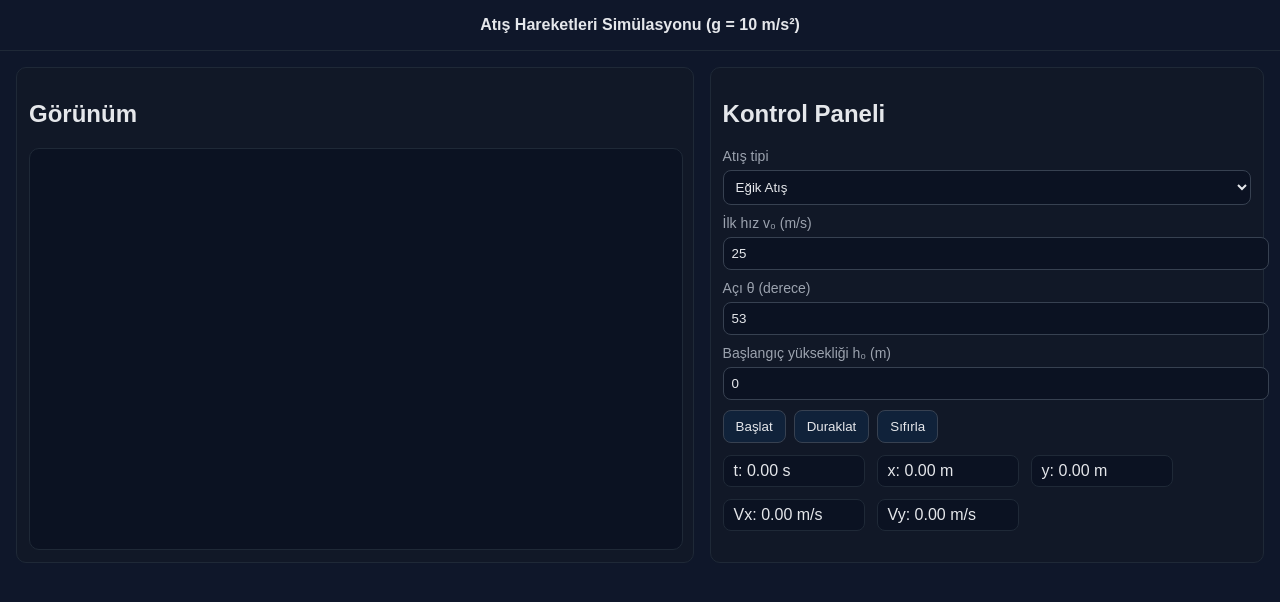
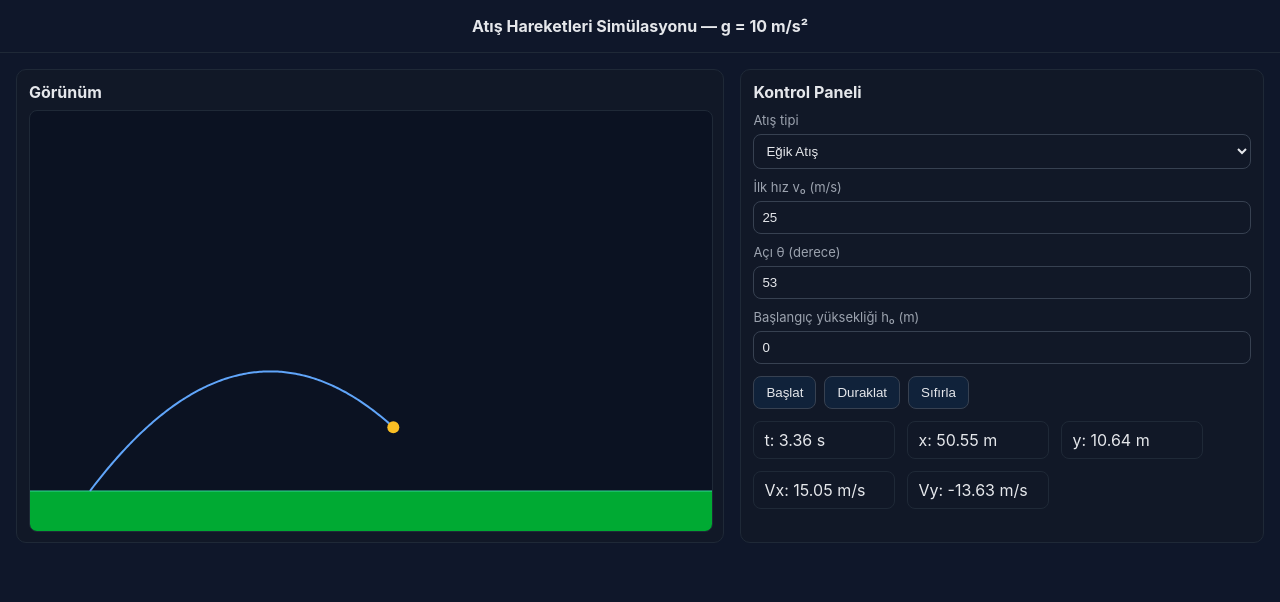
Before and after one commit to egm1141/denemeli, a plain HTML site: page index.html in a window 1280 px wide. Both pictures are taken after a click on the button "Başlat". Drawn offline with Linux system fonts and the light colour scheme.

Commit message:
Update index.html

```diff
--- a/index.html
+++ b/index.html
@@ -1,58 +1,77 @@
 <!DOCTYPE html>
 <html lang="tr">
 <head>
-  <meta charset="UTF-8">
-  <title>Atış Hareketleri Simülasyonu (g=10)</title>
-  <meta name="viewport" content="width=device-width, initial-scale=1" />
+  <meta charset="utf-8" />
+  <meta name="viewport" content="width=device-width,initial-scale=1" />
+  <title>Atış Hareketleri Simülasyonu (g = 10)</title>
   <style>
-    body{margin:0; background:#0f172a; color:#e5e7eb; font-family:Arial, sans-serif;}
-    header{padding:16px; text-align:center; font-weight:bold; border-bottom:1px solid #1f2937;}
-    .wrap{display:grid; grid-template-columns:1.1fr 0.9fr; gap:16px; padding:16px;}
-    .card{background:#111827; border:1px solid #1f2937; border-radius:10px; padding:12px;}
-    canvas{display:block; width:100%; height:400px; background:#0b1222; border:1px solid #1f2937; border-radius:10px;}
-    label{display:block; margin:10px 0 6px; color:#9ca3af; font-size:14px;}
-    input,select{width:100%; padding:8px; border-radius:8px; border:1px solid #374151; background:#0b1222; color:#e5e7eb;}
+    :root{
+      --bg:#0f172a; --card:#111827; --border:#1f2937; --ink:#e5e7eb; --muted:#9ca3af;
+      --canvas:#0b1222; --ground:#0a3; --groundLine:#34d399; --accent:#60a5fa; --ball:#fbbf24;
+    }
+    html,body{height:100%; margin:0; background:var(--bg); color:var(--ink); font-family:Inter, Arial, sans-serif;}
+    header{padding:16px; text-align:center; font-weight:700; border-bottom:1px solid var(--border);}
+    .wrap{display:grid; grid-template-columns:1.15fr 0.85fr; gap:16px; padding:16px; box-sizing:border-box;}
+    .card{background:var(--card); border:1px solid var(--border); border-radius:10px; padding:12px; box-sizing:border-box;}
+    h2{margin:0 0 8px 0; font-size:16px;}
+    /* Canvas container ensures canvas has CSS size while JS sets pixel size */
+    .canvas-wrap{width:100%; height:420px; display:block;}
+    canvas{display:block; width:100%; height:100%; background:var(--canvas); border-radius:8px; border:1px solid var(--border);}
+    label{display:block; margin:10px 0 6px; color:var(--muted); font-size:13px;}
+    input[type="number"], select{width:100%; padding:8px; border-radius:8px; border:1px solid #374151; background:transparent; color:var(--ink); box-sizing:border-box;}
+    .row{display:flex; gap:8px;}
+    .row > *{flex:1;}
     .btns{display:flex; gap:8px; margin-top:10px;}
-    button{padding:8px 12px; border-radius:8px; border:1px solid #374151; background:#10223a; color:#e5e7eb; cursor:pointer;}
+    button{padding:8px 12px; border-radius:8px; border:1px solid #374151; background:#10223a; color:var(--ink); cursor:pointer; user-select:none;}
     .data{display:flex; flex-wrap:wrap; gap:12px; margin-top:12px;}
-    .kv{background:#0b1222; border:1px solid #1f2937; border-radius:8px; padding:6px 10px; min-width:120px;}
+    .kv{background:transparent; border:1px solid var(--border); border-radius:8px; padding:8px 10px; min-width:120px; color:var(--ink);}
+    /* Ensure no invisible overlay blocks clicks */
+    .card, .card *{pointer-events:auto;}
+    /* Small responsive tweaks */
+    @media (max-width:800px){
+      .wrap{grid-template-columns:1fr; padding:12px;}
+      .canvas-wrap{height:320px;}
+    }
   </style>
 </head>
 <body>
-  <header>Atış Hareketleri Simülasyonu (g = 10 m/s²)</header>
+  <header>Atış Hareketleri Simülasyonu — g = 10 m/s²</header>
 
   <div class="wrap">
     <div class="card">
       <h2>Görünüm</h2>
-      <canvas id="scene" width="900" height="400"></canvas>
+      <div class="canvas-wrap">
+        <canvas id="scene" width="900" height="420" aria-label="Atış simülasyonu"></canvas>
+      </div>
     </div>
 
     <div class="card">
       <h2>Kontrol Paneli</h2>
-      <label>Atış tipi</label>
-      <select id="type">
+
+      <label for="type">Atış tipi</label>
+      <select id="type" aria-label="Atış tipi">
         <option value="inclined">Eğik Atış</option>
         <option value="horizontal">Yatay Atış</option>
         <option value="verticalUp">Yukarı Düşey</option>
         <option value="verticalDown">Aşağı Düşey</option>
       </select>
 
-      <label>İlk hız v₀ (m/s)</label>
-      <input type="number" id="v0" value="25" step="any">
+      <label for="v0">İlk hız v₀ (m/s)</label>
+      <input id="v0" type="number" step="any" value="25" aria-label="İlk hız">
 
-      <label>Açı θ (derece)</label>
-      <input type="number" id="angle" value="53" step="any">
+      <label for="angle">Açı θ (derece)</label>
+      <input id="angle" type="number" step="any" value="53" aria-label="Açı">
 
-      <label>Başlangıç yüksekliği h₀ (m)</label>
-      <input type="number" id="h0" value="0" step="any">
+      <label for="h0">Başlangıç yüksekliği h₀ (m)</label>
+      <input id="h0" type="number" step="any" value="0" aria-label="Başlangıç yüksekliği">
 
-      <div class="btns">
+      <div class="btns" style="margin-top:12px;">
         <button id="startBtn" type="button">Başlat</button>
         <button id="pauseBtn" type="button">Duraklat</button>
         <button id="resetBtn" type="button">Sıfırla</button>
       </div>
 
-      <div class="data">
+      <div class="data" aria-live="polite">
         <div class="kv">t: <span id="tVal">0.00 s</span></div>
         <div class="kv">x: <span id="xVal">0.00 m</span></div>
         <div class="kv">y: <span id="yVal">0.00 m</span></div>
@@ -63,109 +82,240 @@
   </div>
 
 <script>
-const g=10;
-let v0=25, angleDeg=53, h0=0;
-let t=0, dt=0.02;
-let running=false, paused=false;
-let path=[];
+/* Tam çalışan tek dosya simülasyonu
+   - g sabit: 10 m/s^2
+   - canvas DPI düzeltme, resize handling
+   - start / pause / reset çalışır
+   - atış tipi seçildiğinde açı otomatik kilitlenir
+*/
 
-const scene=document.getElementById('scene');
-const ctx=scene.getContext('2d');
+(() => {
+  const g = 10; // sabit yerçekimi
 
-const typeEl=document.getElementById('type');
-const v0El=document.getElementById('v0');
-const angleEl=document.getElementById('angle');
-const h0El=document.getElementById('h0');
-const startBtn=document.getElementById('startBtn');
-const pauseBtn=document.getElementById('pauseBtn');
-const resetBtn=document.getElementById('resetBtn');
-const tVal=document.getElementById('tVal');
-const xVal=document.getElementById('xVal');
-const yVal=document.getElementById('yVal');
-const vxVal=document.getElementById('vxVal');
-const vyVal=document.getElementById('vyVal');
+  // DOM elemanları
+  const scene = document.getElementById('scene');
+  const ctx = scene.getContext('2d');
 
-function deg2rad(d){return d*Math.PI/180;}
-function format(n,u){return n.toFixed(2)+' '+u;}
+  const typeEl = document.getElementById('type');
+  const v0El = document.getElementById('v0');
+  const angleEl = document.getElementById('angle');
+  const h0El = document.getElementById('h0');
 
-function initialVX(){
-  const th=deg2rad(angleDeg);
-  switch(typeEl.value){
-    case 'inclined': return v0*Math.cos(th);
-    case 'horizontal': return v0;
-    default: return 0;
+  const startBtn = document.getElementById('startBtn');
+  const pauseBtn = document.getElementById('pauseBtn');
+  const resetBtn = document.getElementById('resetBtn');
+
+  const tVal = document.getElementById('tVal');
+  const xVal = document.getElementById('xVal');
+  const yVal = document.getElementById('yVal');
+  const vxVal = document.getElementById('vxVal');
+  const vyVal = document.getElementById('vyVal');
+
+  // Durum
+  let v0 = parseFloat(v0El.value) || 0;
+  let angleDeg = parseFloat(angleEl.value) || 0;
+  let h0 = parseFloat(h0El.value) || 0;
+
+  let t = 0;
+  const dt = 0.02;
+  let running = false;
+  let paused = false;
+  let path = []; // {t,x,y,vx,vy}
+
+  // DPI / pixel fix: canvas CSS size -> pixel size
+  function fixCanvasDPI(){
+    const dpr = window.devicePixelRatio || 1;
+    // Use clientWidth/clientHeight (CSS pixels) to set actual pixel size
+    const cssW = scene.clientWidth;
+    const cssH = scene.clientHeight;
+    scene.width = Math.max(300, Math.floor(cssW * dpr));
+    scene.height = Math.max(150, Math.floor(cssH * dpr));
+    // scale drawing operations to CSS pixels
+    ctx.setTransform(dpr, 0, 0, dpr, 0, 0);
   }
-}
-function initialVY(){
-  const th=deg2rad(angleDeg);
-  switch(typeEl.value){
-    case 'inclined': return v0*Math.sin(th);
-    case 'horizontal': return 0;
-    case 'verticalUp': return v0;
-    case 'verticalDown': return -v0;
+
+  // Helpers
+  function deg2rad(d){ return d * Math.PI / 180; }
+  function format(n, u){ return (isFinite(n) ? n.toFixed(2) : '—') + ' ' + u; }
+
+  // Initial velocity components depending on type
+  function initialVX(){
+    const th = deg2rad(angleDeg);
+    const type = typeEl.value;
+    if(type === 'inclined') return v0 * Math.cos(th);
+    if(type === 'horizontal') return v0;
+    return 0;
   }
-}
+  function initialVY(){
+    const th = deg2rad(angleDeg);
+    const type = typeEl.value;
+    if(type === 'inclined') return v0 * Math.sin(th);
+    if(type === 'horizontal') return 0;
+    if(type === 'verticalUp') return v0;
+    if(type === 'verticalDown') return -v0;
+    return 0;
+  }
 
-function applyTypeAngleLock(){
-  const type=typeEl.value;
-  angleEl.disabled=false;
-  if(type==='horizontal'){angleDeg=0; angleEl.value=0; angleEl.disabled=true;}
-  if(type==='verticalUp'){angleDeg=90; angleEl.value=90; angleEl.disabled=true;}
-  if(type==='verticalDown'){angleDeg=-90; angleEl.value=-90; angleEl.disabled=true;}
-}
+  // Atış tipi seçildiğinde açı kilitleme/ayarlama
+  function applyTypeAngleLock(){
+    const type = typeEl.value;
+    angleEl.disabled = false;
+    if(type === 'horizontal'){ angleDeg = 0; angleEl.value = 0; angleEl.disabled = true; }
+    else if(type === 'verticalUp'){ angleDeg = 90; angleEl.value = 90; angleEl.disabled = true; }
+    else if(type === 'verticalDown'){ angleDeg = -90; angleEl.value = -90; angleEl.disabled = true; }
+  }
 
-function step(){
-  if(!running||paused) return;
-  const vx0=initialVX();
-  const vy0=initialVY();
-  t+=dt;
-  const x=vx0*t;
-  const y=h0+vy0*t-0.5*g*t*t;
-  const vx=vx0;
-  const vy=vy0-g*t;
-  if(y<=0){
-    path.push({t,x,y:0,vx,vy});
-    running=false;
-  } else {
-    path.push({t,x,y,vx,vy});
+  // Fizik adımı
+  function step(){
+    if(!running || paused) return;
+    const vx0 = initialVX();
+    const vy0 = initialVY();
+
+    t += dt;
+    const x = vx0 * t;
+    const y = h0 + vy0 * t - 0.5 * g * t * t;
+    const vx = vx0;
+    const vy = vy0 - g * t;
+
+    if(y <= 0){
+      path.push({t, x, y: 0, vx, vy});
+      running = false; // yere çarptı
+    } else {
+      path.push({t, x, y, vx, vy});
+    }
   }
-}
 
-function draw(){
-  const w=scene.width, h=scene.height;
-  ctx.clearRect(0,0,w,h);
-  ctx.fillStyle='#0a3';
-  ctx.fillRect(0,h-40,w,40);
-  ctx.strokeStyle='#34d399';
-  ctx.beginPath(); ctx.moveTo(0,h-40); ctx.lineTo(w,h-40); ctx.stroke();
-  if(path.length){
-    ctx.strokeStyle='#60a5fa';
-    ctx.beginPath();
-    ctx.moveTo(60+path[0].x*6,(h-40)-path[0].y*6);
-    for(const p of path){
-      ctx.lineTo(60+p.x*6,(h-40)-p.y*6);
+  // Çizim
+  function draw(){
+    fixCanvasDPI();
+    // Use CSS width/height for drawing coordinates
+    const cssW = scene.clientWidth;
+    const cssH = scene.clientHeight;
+    ctx.clearRect(0, 0, cssW, cssH);
+
+    // Ground
+    ctx.fillStyle = '#0a3';
+    ctx.fillRect(0, cssH - 40, cssW, 40);
+    ctx.strokeStyle = '#34d399';
+    ctx.lineWidth = 1;
+    ctx.beginPath(); ctx.moveTo(0, cssH - 40); ctx.lineTo(cssW, cssH - 40); ctx.stroke();
+
+    // If no path yet, draw initial ball on ground at start
+    if(path.length === 0){
+      // initial ball at x=60, y = h0
+      const cx0 = 60;
+      const cy0 = (cssH - 40) - Math.max(0, h0) * 6;
+      ctx.fillStyle = '#fbbf24';
+      ctx.beginPath(); ctx.arc(cx0, cy0, 6, 0, Math.PI * 2); ctx.fill();
     }
-    ctx.stroke();
-    const last=path[path.length-1];
-    ctx.fillStyle='#fbbf24';
-    ctx.beginPath();
-    ctx.arc(60+last.x*6,(h-40)-last.y*6,6,0,Math.PI*2);
-    ctx.fill();
+
+    // Trajectory and ball
+    if(path.length){
+      ctx.strokeStyle = '#60a5fa';
+      ctx.lineWidth = 2;
+      ctx.beginPath();
+      const p0 = path[0];
+      ctx.moveTo(60 + p0.x * 6, (cssH - 40) - p0.y * 6);
+      for(const p of path){
+        ctx.lineTo(60 + p.x * 6, (cssH - 40) - p.y * 6);
+      }
+      ctx.stroke();
+
+      const last = path[path.length - 1];
+      const cx = 60 + last.x * 6;
+      const cy = (cssH - 40) - last.y * 6;
+      ctx.fillStyle = '#fbbf24';
+      ctx.beginPath(); ctx.arc(cx, cy, 6, 0, Math.PI * 2); ctx.fill();
+    }
+
+    // Update readouts
+    const last = path[path.length - 1] || {t:0,x:0,y:h0,vx:initialVX(),vy:initialVY()};
+    tVal.textContent = format(last.t, 's');
+    xVal.textContent = format(last.x, 'm');
+    yVal.textContent = format(last.y, 'm');
+    vxVal.textContent = format(last.vx, 'm/s');
+    vyVal.textContent = format(last.vy, 'm/s');
   }
-  const last=path[path.length-1]||{t:0,x:0,y:0,vx:0,vy:0};
-  tVal.textContent=format(last.t,'s');
-  xVal.textContent=format(last.x,'m');
-  yVal.textContent=format(last.y,'m');
-  vxVal.textContent=format(last.vx,'m/s');
-  vyVal.textContent=format(last.vy,'m/s');
-}
 
-startBtn.addEventListener('click',()=>{
-  v0=parseFloat(v0El.value)||0;
-  h0=parseFloat(h0El.value)||0;
-  angleDeg=parseFloat(angleEl.value)||0;
+  // Main loop
+  function loop(){
+    step();
+    draw();
+    requestAnimationFrame(loop);
+  }
+
+  // Event bindings
+  // Ensure angle lock updates immediately when type changes
+  typeEl.addEventListener('change', () => {
+    applyTypeAngleLock();
+    // update local angleDeg from input (in case)
+    angleDeg = parseFloat(angleEl.value) || angleDeg;
+    draw();
+  });
+
+  // Keep angleDeg in sync if user edits angle (only when enabled)
+  angleEl.addEventListener('input', () => {
+    if(!angleEl.disabled){
+      angleDeg = parseFloat(angleEl.value) || 0;
+    }
+  });
+
+  // Start
+  startBtn.addEventListener('click', () => {
+    v0 = parseFloat(v0El.value) || 0;
+    h0 = parseFloat(h0El.value) || 0;
+    angleDeg = parseFloat(angleEl.value) || angleDeg;
+    applyTypeAngleLock();
+
+    t = 0;
+    path = [{t:0, x:0, y:h0, vx: initialVX(), vy: initialVY()}];
+    running = true;
+    paused = false;
+    pauseBtn.textContent = 'Duraklat';
+  });
+
+  // Pause / resume
+  pauseBtn.addEventListener('click', () => {
+    if(!running) return;
+    paused = !paused;
+    pauseBtn.textContent = paused ? 'Devam' : 'Duraklat';
+  });
+
+  // Reset
+  resetBtn.addEventListener('click', () => {
+    typeEl.value = 'inclined';
+    v0El.value = 25;
+    angleEl.value = 53;
+    h0El.value = 0;
+
+    v0 = 25; angleDeg = 53; h0 = 0;
+    t = 0; running = false; paused = false;
+    pauseBtn.textContent = 'Duraklat';
+    path = [];
+    applyTypeAngleLock();
+    draw();
+  });
+
+  // Resize handling: keep canvas DPI correct on resize
+  let resizeTimer = null;
+  function handleResize(){
+    // small debounce
+    if(resizeTimer) clearTimeout(resizeTimer);
+    resizeTimer = setTimeout(() => {
+      fixCanvasDPI();
+      draw();
+    }, 60);
+  }
+  window.addEventListener('resize', handleResize);
+
+  // Initial setup
   applyTypeAngleLock();
-  t=0;
-  path=[{t:0,x:0,y:h0,vx:initialVX(),vy:initialVY()}];
-  running=true; paused=false;
-  pause
+  path = []; // start with empty path so initial ball drawn
+  fixCanvasDPI();
+  draw();
+  loop();
+
+})();
+</script>
+</body>
+</html>
```
